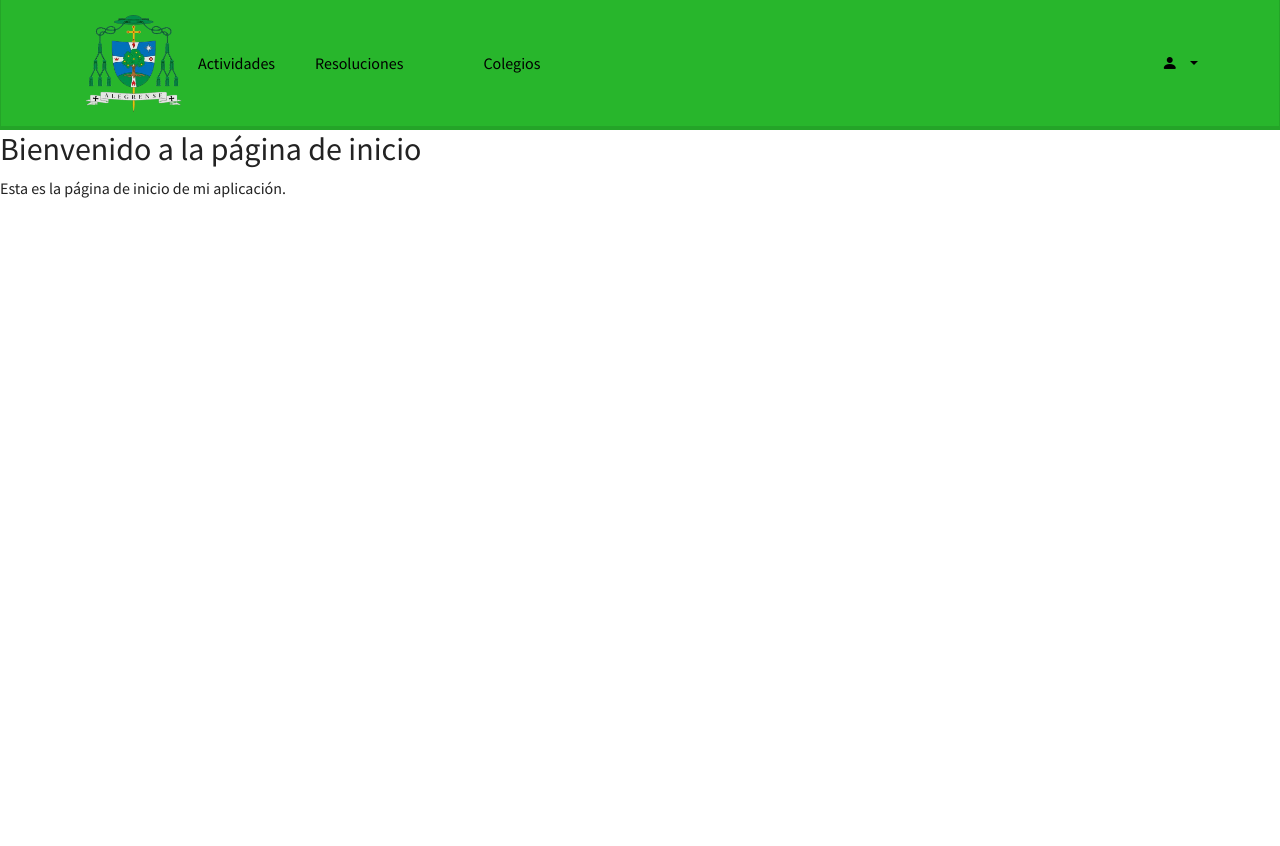
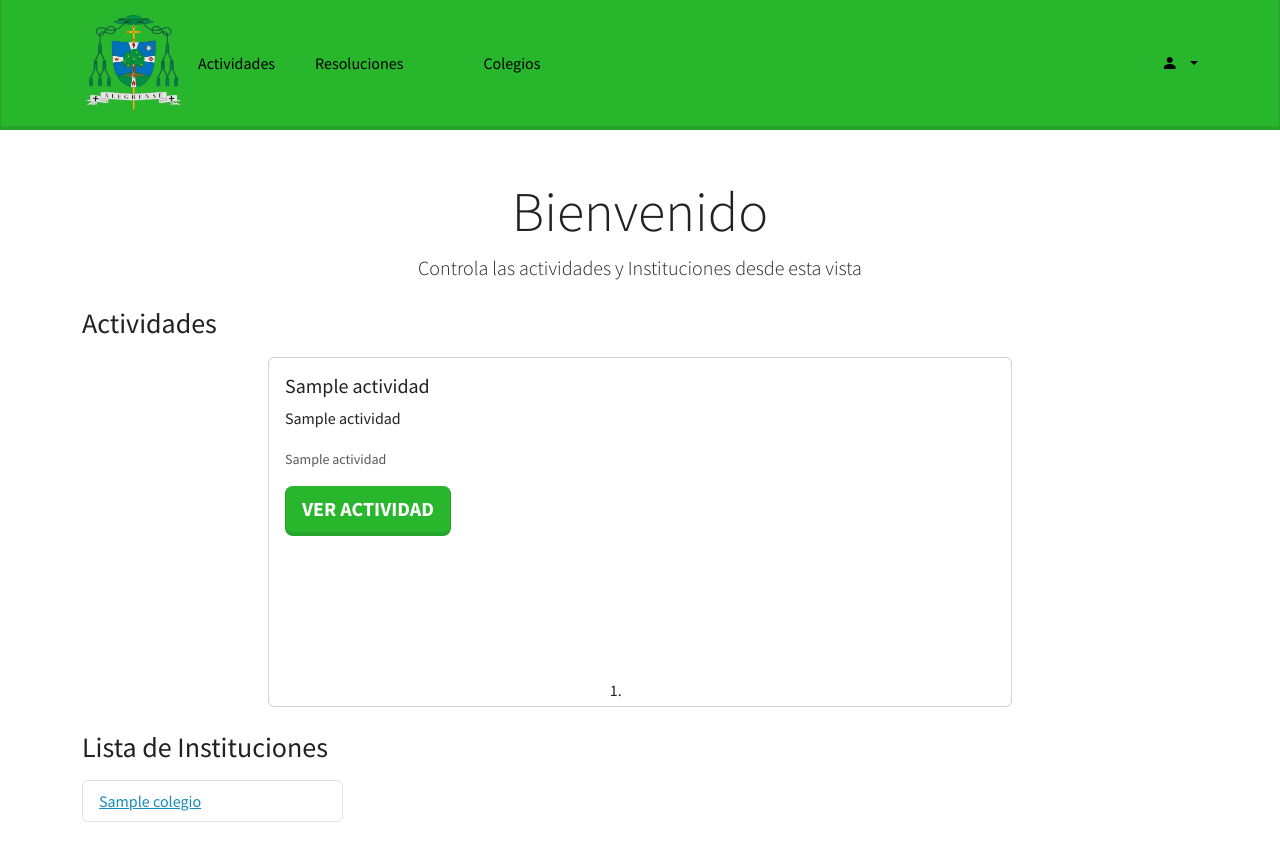
Before and after one commit to carloslugoo/Diocesis-2023, a Flask app: template templates/admin_views/home.html in a window 1280 px wide. Before the commit the page ends 198 px from the top, so only its background shows below. Run offline with Flask 3, Linux system fonts and the light colour scheme; the template is opened without the code that fills it: most values are stand-ins (such as "Sample title", 1, 10 or a date in 2020); some libraries are stand-ins or nearby versions.

Commit message:
Home Admin
Home Admin

```diff
--- a/application.py
+++ b/application.py
@@ -67,7 +67,14 @@
   usuario = session.get('user_data')
   #print(usuario)
   if usuario[3] == 2:
-    return render_template('./admin_views/home.html', user = usuario)
+    usuario = session.get('user_data')
+    mycursor = mydb.cursor()
+    mycursor.execute('SELECT * FROM actividades')
+    actividades = mycursor.fetchall()
+    mycursor = mydb.cursor()
+    mycursor.execute('SELECT * FROM escuelas')
+    colegios = mycursor.fetchall()
+    return render_template('./admin_views/home.html', user = usuario, actividades = actividades, colegios = colegios)
   else:
      return render_template('./colegios_views/home.html', user = usuario)
 
--- a/templates/admin_views/base.html
+++ b/templates/admin_views/base.html
@@ -22,7 +22,7 @@
     <div class="container">
     <div class="navbar-left">
 
-        <a class="navbar-brand" href="/"><img src="/static/imagenes/logo.png" width="100" height="100"></a>
+        <a class="navbar-brand" href="/home"><img src="/static/imagenes/logo.png" width="100" height="100"></a>
         <a class="nav-link" href="/actividades">Actividades</a>
         <a class="nav-link" href="#">Resoluciones</a>
         <a class="nav-link" href="#"></a>
--- a/templates/admin_views/home.html
+++ b/templates/admin_views/home.html
@@ -3,6 +3,87 @@
 {% block title %}Inicio{% endblock %}
 
 {% block content %}
-    <h2>Bienvenido a la página de inicio</h2>
-    <p>Esta es la página de inicio de mi aplicación.</p>
+<div class="container mt-5">
+    <!-- Sección de bienvenida  -->
+    <div class="text-center mb-4">
+        <h1 class="display-4">Bienvenido {{user.1}}</h1>
+        <p class="lead">Controla las actividades y Instituciones desde esta vista</p>
+    </div>
+
+    <!-- Carrusel de actividades -->
+    <h3 class="mb-3">Actividades</h3>
+    <div id="actividadesCarousel" class="carousel slide mb-4" data-bs-ride="carousel">
+        <!-- Indicators -->
+        <ol class="carousel-indicators">
+            {% for actividad in actividades %}
+            <li data-bs-target="#actividadesCarousel" data-bs-slide-to="{{ loop.index0 }}" class="{% if loop.first %}active{% endif %}"></li>
+            {% endfor %}
+        </ol>
+
+        <!-- Wrapper for slides -->
+        <div class="carousel-inner">
+          {% for actividad in actividades %}
+              {% if loop.index <= 5 %}
+                  <div class="carousel-item {% if loop.first %}active{% endif %}">
+                      <div class="d-flex justify-content-center">
+                          <div class="col-8">
+                              <div class="card" style="height: 350px;">
+                                <div class="card-body">
+                                  <h5 class="card-title">{{ actividad.1 }}</h5>
+                                  <p class="card-text" style="text-align: justify;">{{ actividad.2 }}</p>
+                                  <p class="card-text"><small class="text-muted">{{ actividad.4 }}</small></p>
+                                  <a href="/ver_actividad/{{ actividad.0 }}" class="btn btn-success btn-lg btn-block card-button">Ver actividad</a>
+                              </div>
+                              </div>
+                          </div>
+                      </div>
+                  </div>
+              {% endif %}
+          {% endfor %}
+          <!-- Tarjeta final para 'Ver más' siempre visible -->
+          <div class="carousel-item">
+              <div class="d-flex justify-content-center">
+                  <div class="col-8">
+                      <div class="card" style="height: 350px;">
+                          <div class="card-body d-flex flex-column justify-content-center align-items-center">
+                              <h5 class="card-title">Ver más actividades</h5>
+                              <p class="card-text">Explora todas las actividades disponibles.</p>
+                              <a href="/actividades" class="btn btn-primary btn-lg">Ver más</a>
+                          </div>
+                      </div>
+                  </div>
+              </div>
+          </div>
+      </div>
+
+        <!-- Left and right controls -->
+        <a class="carousel-control-prev" href="#actividadesCarousel" role="button" data-bs-slide="prev">
+            <span class="carousel-control-prev-icon" aria-hidden="true"></span>
+            <span class="visually-hidden">Anterior</span>
+        </a>
+        <a class="carousel-control-next" href="#actividadesCarousel" role="button" data-bs-slide="next">
+            <span class="carousel-control-next-icon" aria-hidden="true"></span>
+            <span class="visually-hidden">Siguiente</span>
+        </a>
+    </div>
+
+    <!-- Lista de Instituciones -->
+    <h3 class="mb-3">Lista de Instituciones</h3>
+    <div class="row">
+        {% for colegio in colegios %}
+            {% if loop.index0 is divisibleby 10 %}
+                {% if not loop.first %}</div>{% endif %}
+                <div class="col-md-3 mb-4">
+                    <ul class="list-group">
+            {% endif %}
+            <li class="list-group-item">
+                <a href="/ver_colegio/{{ colegio.0 }}">{{ colegio.1 }}</a>
+            </li>
+            {% if loop.last %}
+                    </ul>
+                </div>
+            {% endif %}
+        {% endfor %}
+    </div>
+</div>
 {% endblock %}
```
